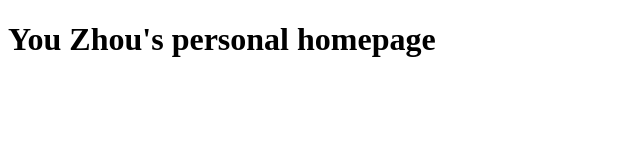
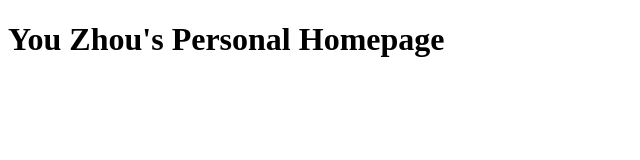
Before and after one commit to Codezy99/YouZhou.github.io, a plain HTML site: page index.html in a window 1280 px wide. Shown: the whole page, without its empty margins (0-640 px from the left). Drawn offline with Linux system fonts and the light colour scheme.

Commit message:
Update index.html

```diff
--- a/index.html
+++ b/index.html
@@ -2,7 +2,7 @@
 <html>
 <body>
 
-<h1>You Zhou's personal homepage</h1>
+<h1>You Zhou's Personal Homepage</h1>
 
 </body>
 </html>
```
